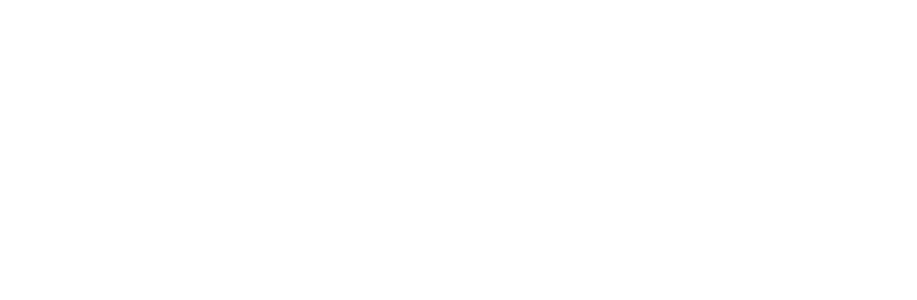
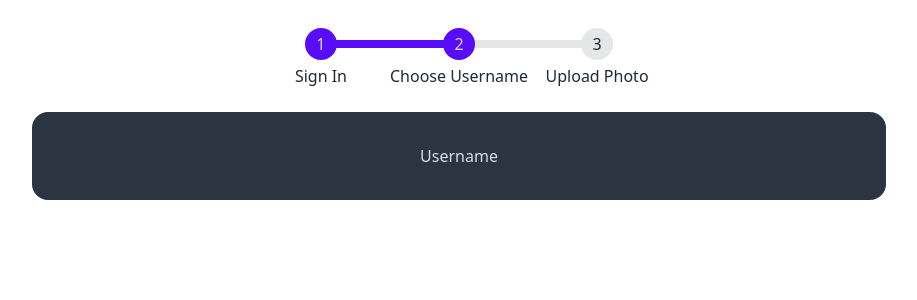
Before and after one commit to codebymike/booktier-svelte-app, a SvelteKit app in the folder app/: page /login/username in a window 1280 px wide. Shown: the top 300 px of the page, without its empty margins (181-1098 px from the left). Built offline with nearby package versions, Linux system fonts and the light colour scheme.

Commit message:
basic login nav + layout

```diff
--- a/app/src/routes/+layout.svelte
+++ b/app/src/routes/+layout.svelte
@@ -2,4 +2,6 @@
     import "../app.css"
 </script>
 
-<slot />
+<div class="min-h-screen flex flex-col">
+    <slot />
+</div>
--- /dev/null
+++ b/app/src/routes/login/+layout.svelte
@@ -0,0 +1,27 @@
+<script lang="ts">
+    import { page } from "$app/stores";
+  </script>
+
+  <nav class="flex justify-center my-6">
+    <ul class="steps">
+      <a href="/login" class="step step-primary">Sign In</a>
+      <a
+        href="/login/username"
+        class="step"
+        class:step-primary={$page.route.id?.match(/username|photo/g)}>
+        Choose Username
+      </a>
+      <a
+        href="/login/photo"
+        class="step"
+        class:step-primary={$page.route.id?.includes("photo")}>
+        Upload Photo
+      </a>
+    </ul>
+  </nav>
+
+  <main class="card w-4/6 bg-neutral text-neutral-content mx-auto">
+    <div class="card-body items-center text-center">
+      <slot />
+    </div>
+  </main>
--- a/app/src/routes/login/+page.svelte
+++ b/app/src/routes/login/+page.svelte
@@ -3,3 +3,5 @@
 
     export let data: PageData;
 </script>
+
+<h2>Sign In</h2>
--- a/app/src/routes/login/photo/+page.svelte
+++ b/app/src/routes/login/photo/+page.svelte
@@ -1,3 +1,5 @@
 <script lang="ts">
 
 </script>
+
+<h2>Photo</h2>
--- a/app/src/routes/login/username/+page.svelte
+++ b/app/src/routes/login/username/+page.svelte
@@ -1,3 +1,5 @@
 <script lang="ts">
 
 </script>
+
+<h2>Username</h2>
```
